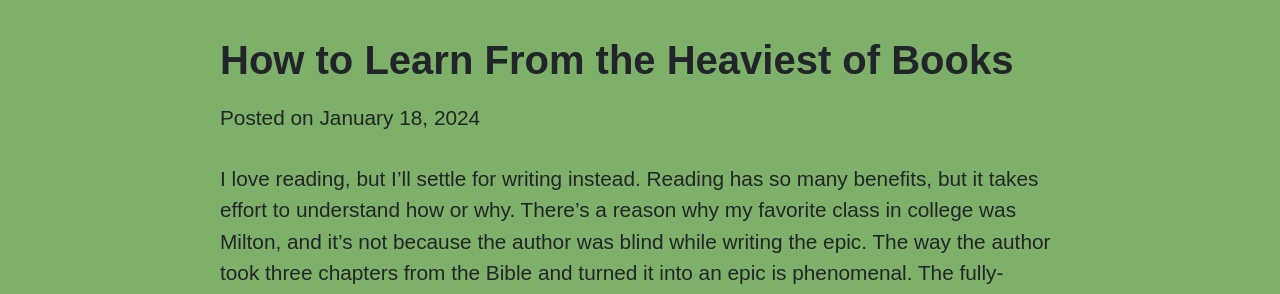
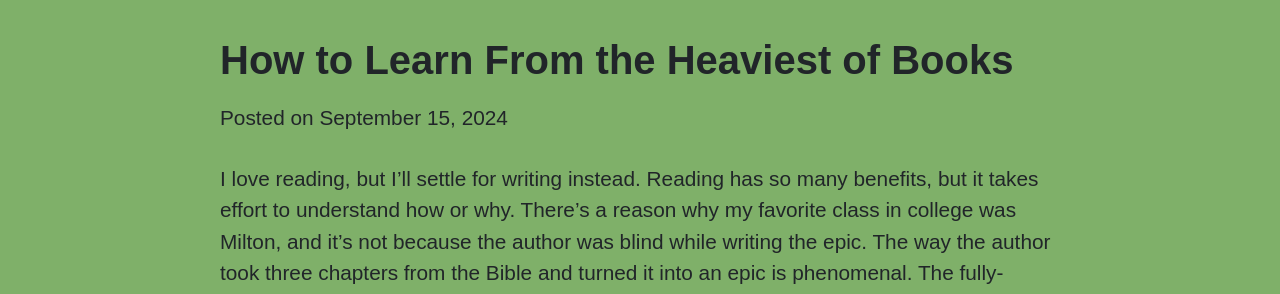
Before and after one commit to CGitHubJ/CGitHubJ.github.io, a Jekyll site: the page built from _posts/2024-09-15-learn-from-heaviest-books.md, in a window 1280 px wide and 900 px high. Shown: the part 152-446 px from the top of the window. Built offline with Jekyll 4.4.1, drawn with Linux system fonts in a browser that asks for light colours; nearby versions of some CDN libraries; some web fonts are replaced.

Commit message:
date change

```diff
--- a/_posts/2024-09-15-learn-from-heaviest-books.md
+++ b/_posts/2024-09-15-learn-from-heaviest-books.md
@@ -1,7 +1,7 @@
 ---
 layout: post
 title: How to Learn From the Heaviest of Books
-date: 2024-01-18 12:41:50
+date: 2024-09-15 11:04:00 -400
 categories: Post
 permalink: reading-goals-for-2024
 imgUrl: heavy-books.png
```
